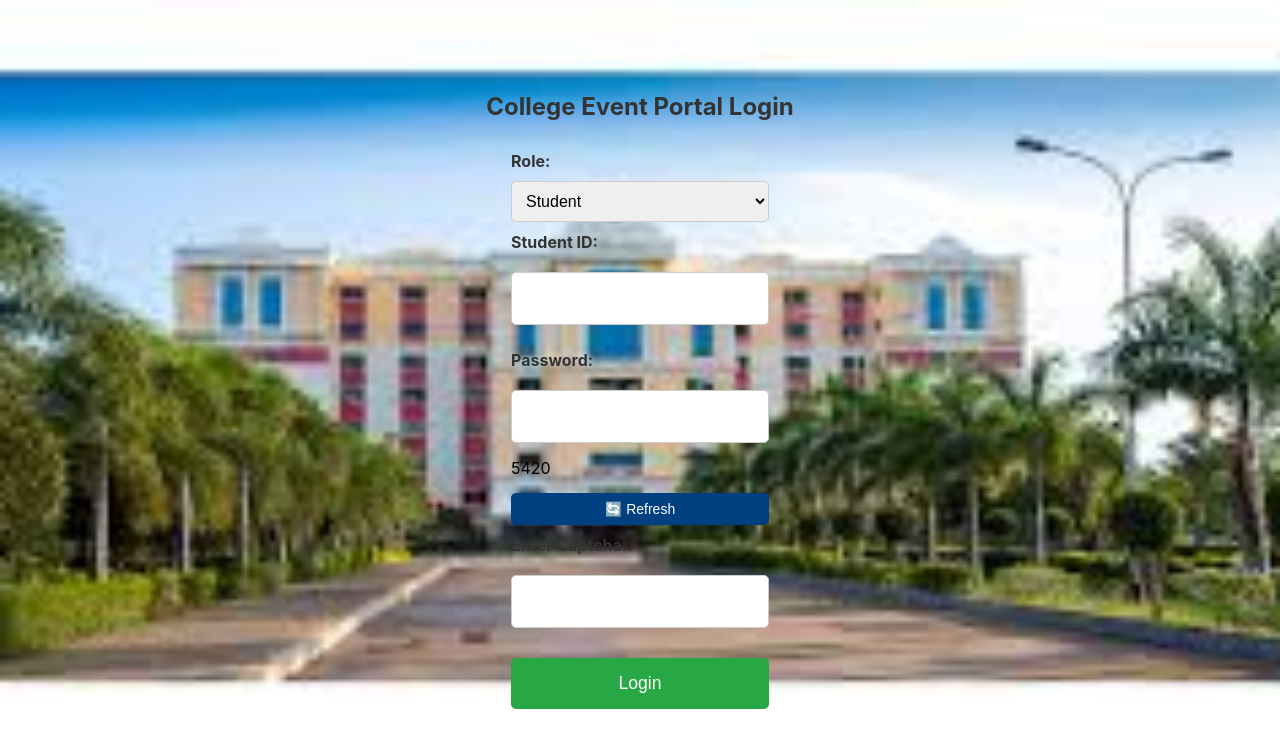
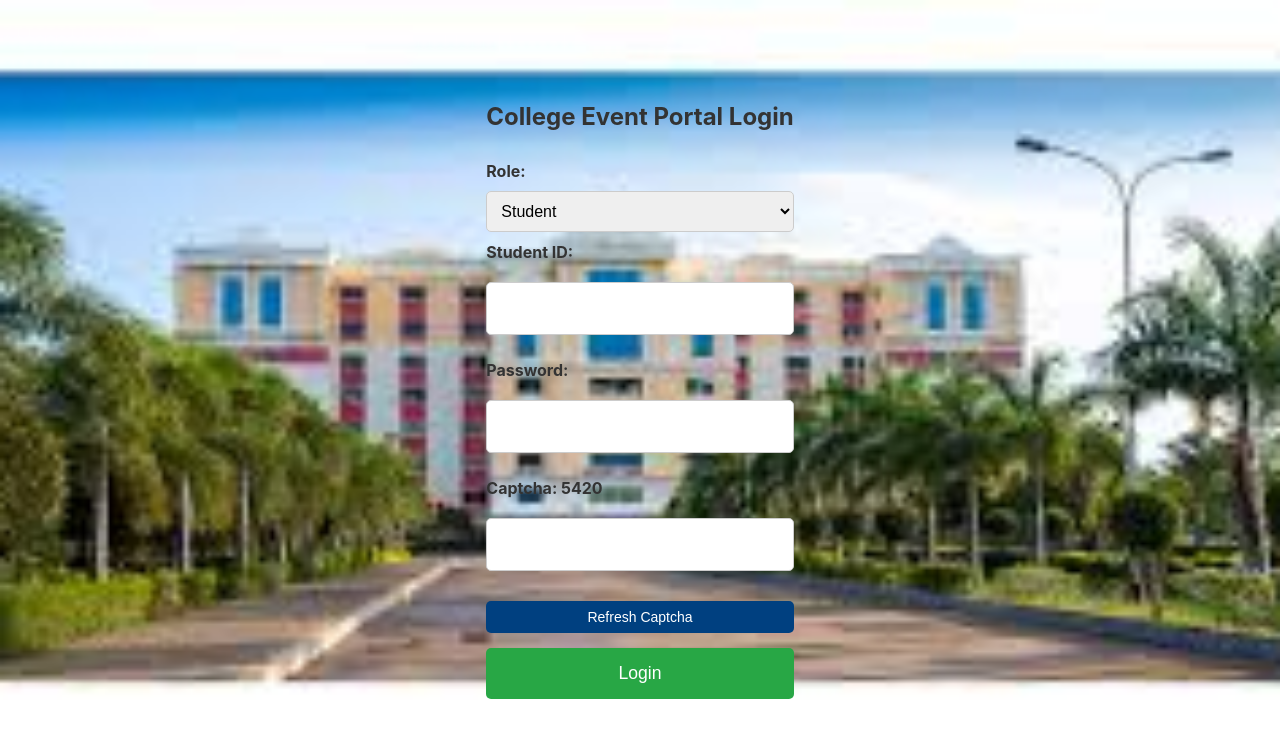
Before and after one commit to GayathiriMoralie/college_event_portal_frontend, a React (Create React App) app: page /login in a window 1280 px wide. Shown: the top 748 px of the page. Built offline with nearby package versions, Linux system fonts and the light colour scheme.

Commit message:
Updated frontend packages and API URLs

```diff
--- a/src/components/LoginPage.js
+++ b/src/components/LoginPage.js
@@ -1,5 +1,6 @@
 import React, { useState } from "react";
-import "./LoginPage.css"; // Ensure you have the necessary CSS for styling
+import "./LoginPage.css";
+import clgImage from "../images/clg.jfif";
 
 const LoginPage = () => {
     const [role, setRole] = useState("Student");
@@ -29,12 +30,12 @@ const LoginPage = () => {
         }
 
         try {
-            const response = await fetch(`https://college-event-portal-backend.onrender.com/api/login`, {
+            const response = await fetch(BACKEND_URL, {
                 method: "POST",
                 headers: { "Content-Type": "application/json" },
                 body: JSON.stringify({
-                    role: role.toLowerCase(), // Convert role to lowercase
-                    id: id.trim(), // Remove extra spaces
+                    role: role.toLowerCase(),  // Ensure role matches backend expectations
+                    id: id.trim(),
                     password: password.trim()
                 }),
             });
@@ -44,10 +45,10 @@ const LoginPage = () => {
             if (response.ok && data.success) {
                 setMessage("✅ Login successful!");
                 setTimeout(() => {
-                    window.location.href = role === "Student" ? "/student-home" : "/faculty-home";
+                    window.location.href = role === "student" ? "/student-home" : "/faculty-home";
                 }, 1000);
             } else {
-                setMessage("❌ Invalid credentials");
+                setMessage(data.error || "❌ Invalid credentials");
             }
         } catch (error) {
             setMessage("❌ Server error. Please try again later.");
@@ -55,7 +56,8 @@ const LoginPage = () => {
     };
 
     return (
-        <div className="login-container">
+        <div className="login-container" style={{ backgroundImage: `url(${clgImage})` }}>
+            <div className="login-box">
                 <h2>College Event Portal Login</h2>
                 <form onSubmit={handleLogin}>
                     <label>Role:</label>
@@ -63,39 +65,17 @@ const LoginPage = () => {
                         <option value="Student">Student</option>
                         <option value="Faculty">Faculty</option>
                     </select>
-
-                <label>{role === "Student" ? "Student ID" : "Faculty Staff ID"}:</label>
-                <input
-                    type="text"
-                    value={id}
-                    onChange={(e) => setId(e.target.value)}
-                    required
-                />
-
+                    <label>{role === "Student" ? "Student ID:" : "Faculty Staff ID:"}</label>
+                    <input type="text" value={id} onChange={(e) => setId(e.target.value)} required />
                     <label>Password:</label>
-                <input
-                    type="password"
-                    value={password}
-                    onChange={(e) => setPassword(e.target.value)}
-                    required
-                />
-
-                <div className="captcha-container">
-                    <span>{captcha}</span>
-                    <button type="button" onClick={refreshCaptcha}>🔄 Refresh</button>
+                    <input type="password" value={password} onChange={(e) => setPassword(e.target.value)} required />
+                    <label>Captcha: {captcha}</label>
+                    <input type="text" value={userInput} onChange={(e) => setUserInput(e.target.value)} required />
+                    <button type="button" onClick={refreshCaptcha}>Refresh Captcha</button>
+                    <button type="submit">Login</button>
+                </form>
+                {message && <p className="message">{message}</p>}
             </div>
-
-                <label>Enter Captcha:</label>
-                <input
-                    type="text"
-                    value={userInput}
-                    onChange={(e) => setUserInput(e.target.value)}
-                    required
-                />
-
-                <button type="submit">Login</button>
-                {message && <p className="message">{message}</p>}
-            </form>
         </div>
     );
 };
```
Lines whose indentation alone changed are shown as unchanged.
